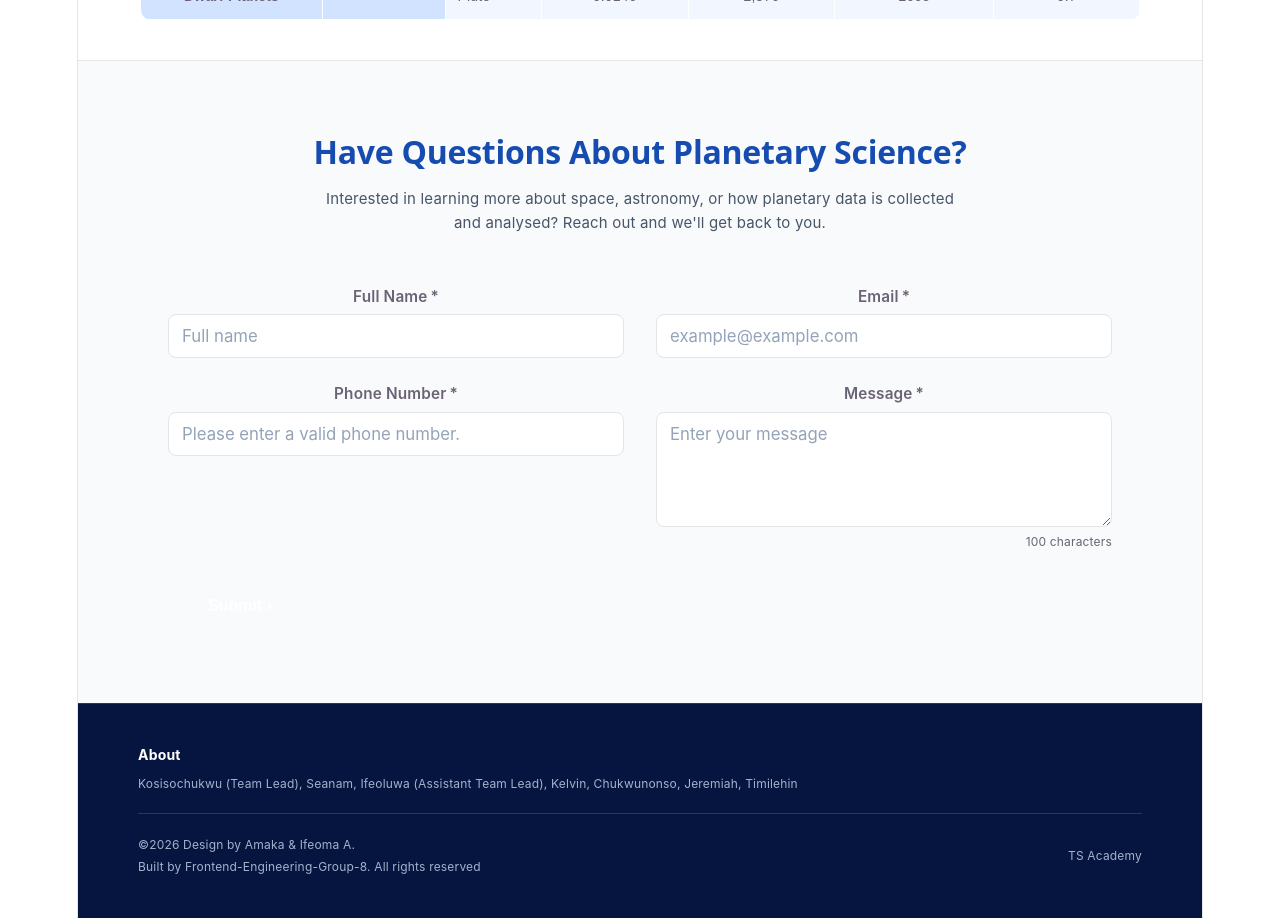
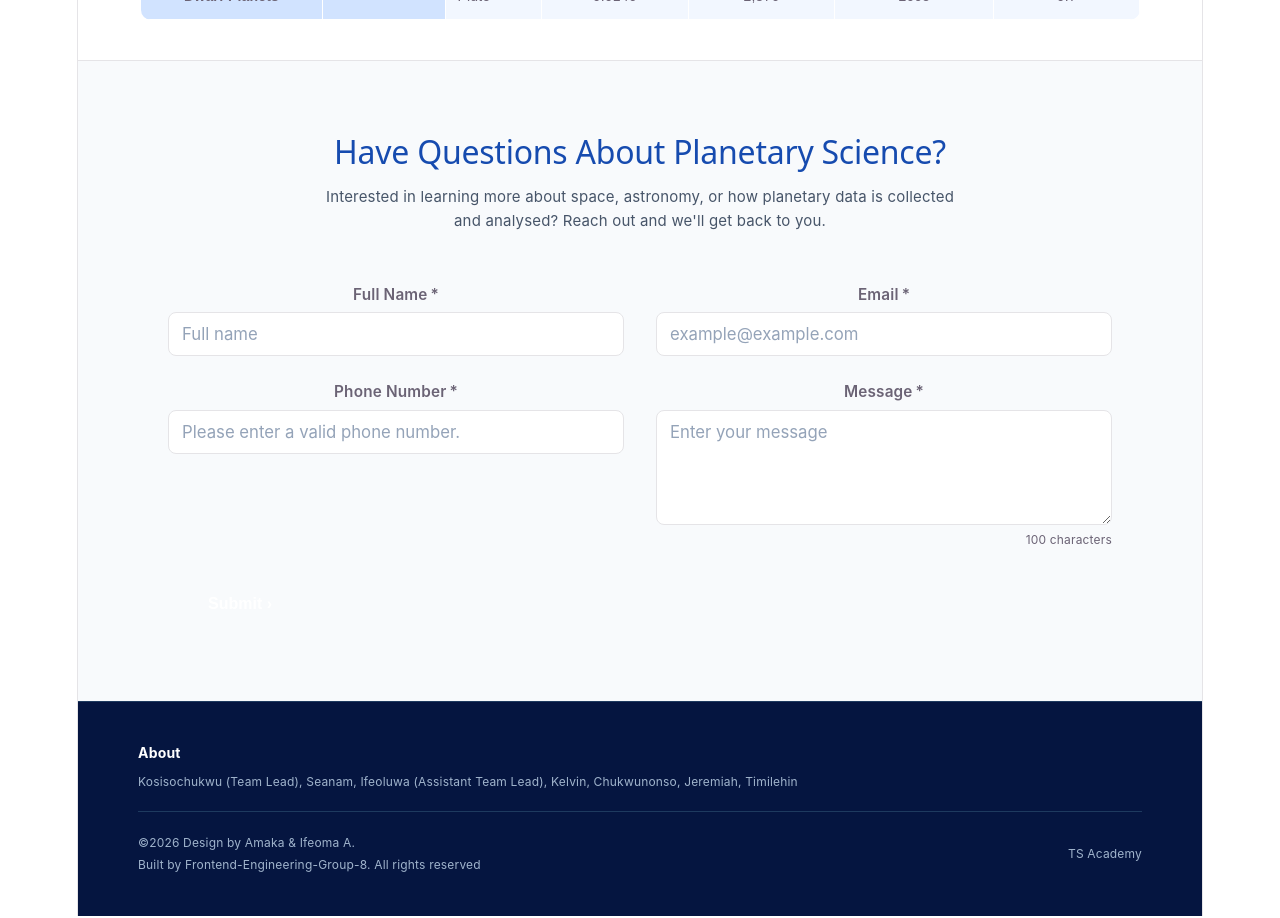
Before and after one commit to Okk-Bryte/frontend-engineering-group-8, a React (Vite) app: page / in a window 1280 px wide. Shown: the part 2220-3138 px from the top of the page. Built offline with nearby package versions, Linux system fonts and the light colour scheme; no server answers.

Commit message:
Update ContactForm.css

```diff
--- a/src/components/ContactForm/ContactForm.css
+++ b/src/components/ContactForm/ContactForm.css
@@ -10,10 +10,15 @@
 /* Heading */
 .contact-section h2 {
   font-size: 32px;
-  font-weight: 700;
+  font-weight: 500;
   color: #164baf;
-  margin-bottom: 16px;
-  text-align: center;
+  margin-bottom: 14px;
+  text-align: left;
+}
+
+.contact-desc p {
+  colour: obsidian;
+  text-align: left;
 }
 
 .submit-btn {
```
